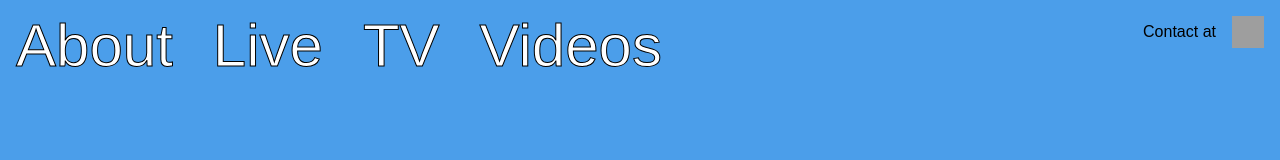
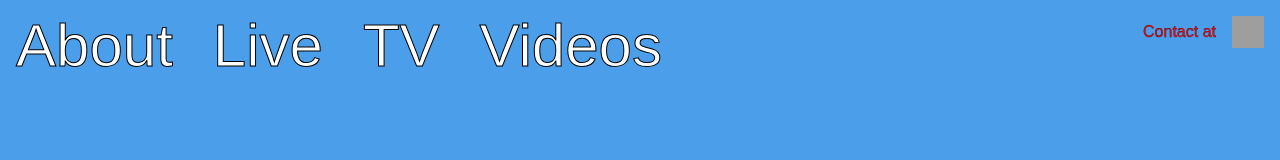
Before and after one commit to TEllwood23/K-H-Site, a React (Vite) app: page / in a window 1280 px wide. Shown: the top 160 px of the page. Built offline with nearby package versions, Linux system fonts and the light colour scheme; grey boxes are pictures that could not be loaded; a web font is replaced by a local one; what aws-amplify would draw is missing.

Commit message:
formatted 'Contact at'

```diff
--- a/src/components/NavBar.jsx
+++ b/src/components/NavBar.jsx
@@ -48,7 +48,7 @@ function NavBar() {
       </nav>
 
       <div className="absolute top-4 right-4 flex items-center gap-4">
-       <span className="font-sans">Contact at</span>
+       <span className="font-sans text-border-tertiary">Contact at</span>
        <img src="/path-to-your-image.png" alt="Contact Icon" className="w-8 h-8 cursor-pointer" />
       </div>
 
--- a/tailwind.config.js
+++ b/tailwind.config.js
@@ -10,6 +10,7 @@ export default {
         background: '#4B9EEA',  // Background color
         textPrimary: '#FFFFFF', // Primary text color
         textSecondary: '#FFD600', // Secondary text color
+        textTertiary: '#FF0000',
       },
       fontFamily: {
         sans: ['Kadwa', 'sans-serif'], // Kadwa as your main font
@@ -28,7 +29,11 @@ export default {
         },
         '.text-border-secondary': {
           '-webkit-text-stroke': '1px #FFFFFF', // Stroke using primary text color
-          'color': 'FFD600',                  // Ensure color is applied
+          'color': '#FFD600',                  // Ensure color is applied
+        },
+        '.text-border-tertiary': {
+          '-webkit-text-stroke': '0.25px #000000', // Stroke using primary text color
+          'color': '#FF0000',                  // Ensure color is applied
         },
         '.text-border-thick': {
           '-webkit-text-stroke': '3px black', // Thicker stroke
```
